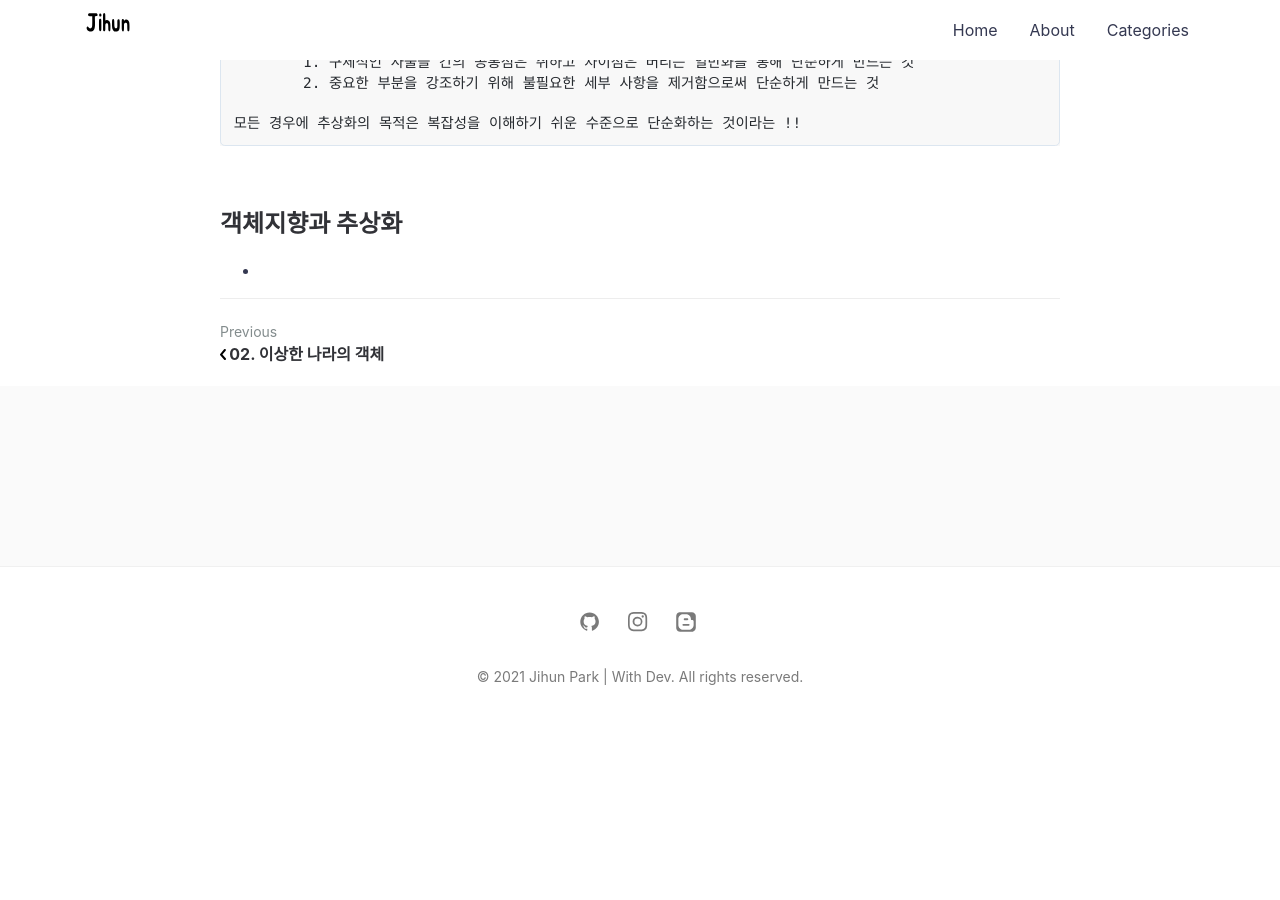
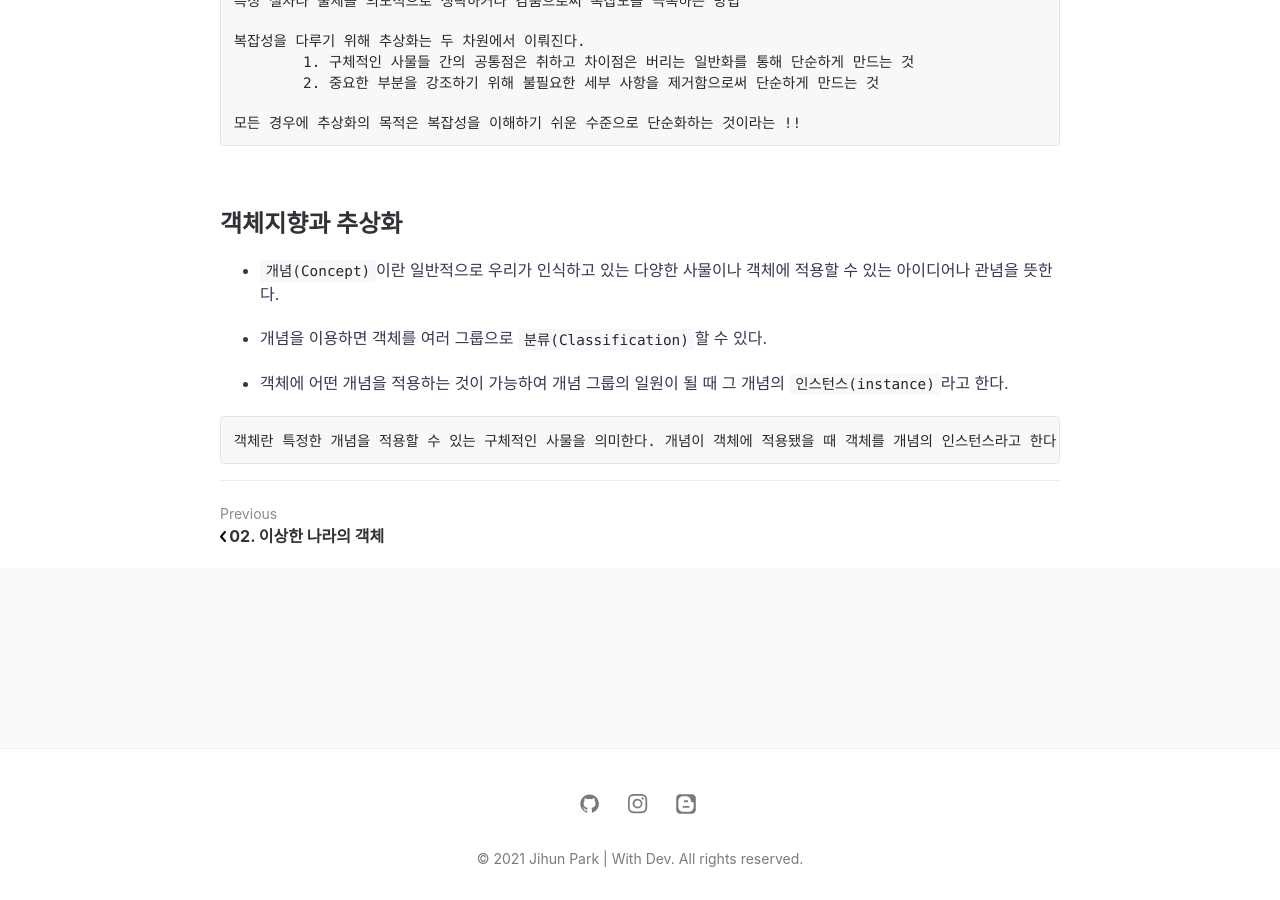
Before and after one commit to jihunparkme/jihunparkme.github.io, a Jekyll site: the page built from _posts/2021-01-28-TheEOO-타입과-추상화.md, in a window 1280 px wide and 900 px high, scrolled down 1071 px. Built offline with Jekyll 4.4.1, drawn with Linux system fonts in a browser that asks for light colours; comment, search, counter and statistics services are not loaded; before the commit the page ends 1803 px from its top, so only the background shows below that.

Commit message:
add contents

````diff
--- a/_posts/2021-01-28-TheEOO-타입과-추상화.md
+++ b/_posts/2021-01-28-TheEOO-타입과-추상화.md
@@ -40,4 +40,12 @@ featured-img: TheEOO
 
 ## 객체지향과 추상화
 
--
+- `개념(Concept)`이란 일반적으로 우리가 인식하고 있는 다양한 사물이나 객체에 적용할 수 있는 아이디어나 관념을 뜻한다.
+
+- 개념을 이용하면 객체를 여러 그룹으로 `분류(Classification)`할 수 있다.
+
+- 객체에 어떤 개념을 적용하는 것이 가능하여 개념 그룹의 일원이 될 때 그 개념의 `인스턴스(instance)`라고 한다.
+
+```
+객체란 특정한 개념을 적용할 수 있는 구체적인 사물을 의미한다. 개념이 객체에 적용됐을 때 객체를 개념의 인스턴스라고 한다.
+```
````
